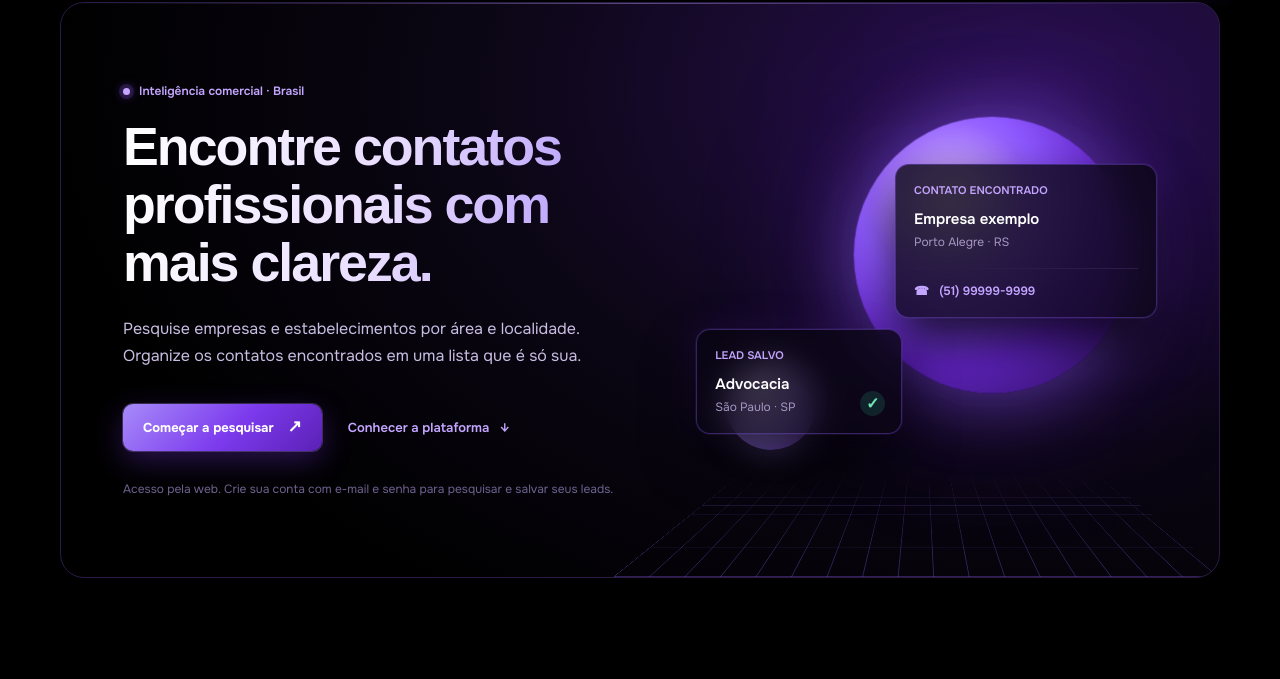
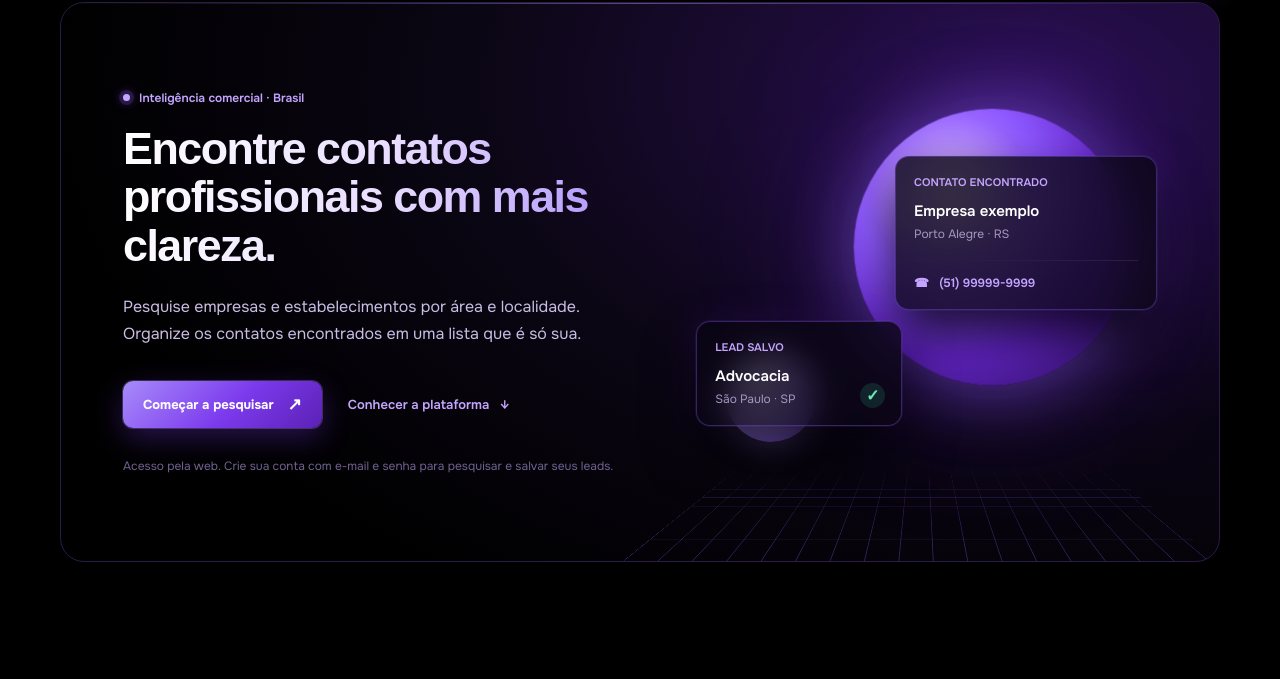
Before and after one commit to yuriguimaa/prospectas-yuri-guimaraes, a website: page cloudflare/index.html in a window 1280 px wide. Shown: the part 86-765 px from the top of the page. Drawn offline with Linux system fonts and the light colour scheme; a web font is replaced by a local one.

Commit message:
Ajusta títulos e botões para a fonte Unbounded
Co-Authored-By: Claude Opus 5.5 <noreply@anthropic.com>
Claude-Session: https://claude.ai/code/session_01JdrcrAXXBKLjdHccXaJjYj

```diff
--- a/cloudflare/app/theme.css
+++ b/cloudflare/app/theme.css
@@ -149,3 +149,5 @@ footer span{color:var(--faint)}
 .auth-card .brand{gap:12px}
 .orb-1{width:300px;height:300px;right:40px;top:-20px}
 @media(max-width:700px){.topbar{position:static}.brand-sub{letter-spacing:1.8px}}
+.hero h1{font-size:clamp(24px,2.5vw,33px);letter-spacing:-1px}
+.search-actions button{white-space:nowrap}
--- a/cloudflare/styles.css
+++ b/cloudflare/styles.css
@@ -79,3 +79,8 @@ footer span:first-child{font-weight:600;color:var(--dim)}
 .brand-mark{display:flex;align-items:center;justify-content:center;line-height:1}
 .brand small,.button-small{white-space:nowrap}
 @media(max-width:440px){.brand small{letter-spacing:1.6px}.button-small{font-size:11px;padding:9px 11px;gap:8px}.card-small{bottom:-6px}.hero-visual{height:340px}}
+.button{white-space:nowrap}
+.hero-actions{flex-wrap:wrap}
+.hero h1{font-size:clamp(30px,3.5vw,52px);letter-spacing:-1.5px}
+.steps h2,.sources h2,.cta h2{letter-spacing:-.8px}
+@media(max-width:1000px) and (min-width:801px){.hero{grid-template-columns:1fr;padding:60px 48px}.hero-visual{height:330px;min-height:0}}
--- a/frontend/theme.css
+++ b/frontend/theme.css
@@ -149,3 +149,5 @@ footer span{color:var(--faint)}
 .auth-card .brand{gap:12px}
 .orb-1{width:300px;height:300px;right:40px;top:-20px}
 @media(max-width:700px){.topbar{position:static}.brand-sub{letter-spacing:1.8px}}
+.hero h1{font-size:clamp(24px,2.5vw,33px);letter-spacing:-1px}
+.search-actions button{white-space:nowrap}
```
